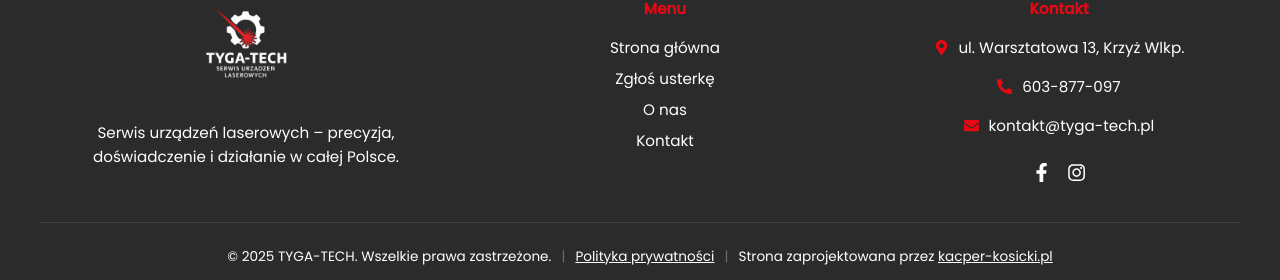
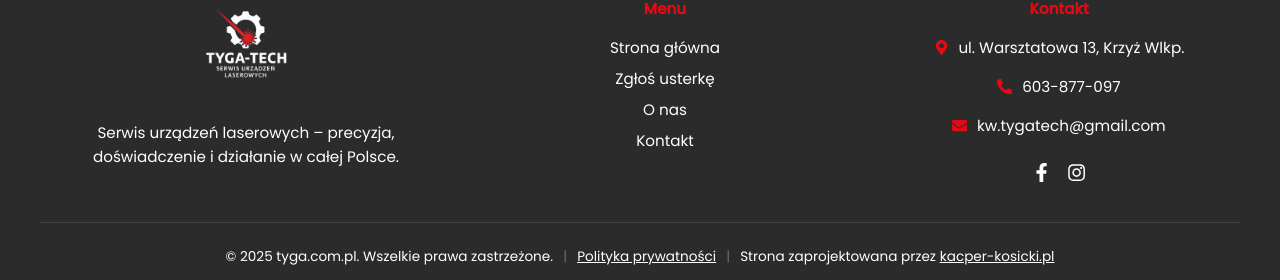
Before and after one commit to KacperKosicki/tyga-tech, a React (Create React App) app in the folder frontend/: page / in a window 1280 px wide. Shown: the part 4007-4287 px from the top of the page. Built offline with nearby package versions, Linux system fonts and the light colour scheme.

Commit message:
Poprawka w Footer.

```diff
--- a/frontend/src/components/Footer/Footer.jsx
+++ b/frontend/src/components/Footer/Footer.jsx
@@ -35,7 +35,7 @@ const Footer = () => {
             <ul>
               <li><FaMapMarkerAlt /> ul. Warsztatowa 13, Krzyż Wlkp.</li>
               <li><FaPhoneAlt /> 603-877-097</li>
-              <li><FaEnvelope /> kontakt@tyga-tech.pl</li>
+              <li><FaEnvelope /> kw.tygatech@gmail.com</li>
             </ul>
             <div className={styles.socials}>
               <a href="https://facebook.com/tyga.tech.serwis.urzadzen.laserowych" target="_blank" rel="noreferrer">
@@ -50,7 +50,7 @@ const Footer = () => {
 
         <div className={styles.bottom}>
           <p>
-            © {new Date().getFullYear()} TYGA-TECH. Wszelkie prawa zastrzeżone.{' '}
+            © {new Date().getFullYear()} tyga.com.pl. Wszelkie prawa zastrzeżone.{' '}
             <span className={styles.separator}>|</span>{' '}
             <Link to="/polityka-prywatnosci" className={styles.privacy}>
               Polityka prywatności
```
